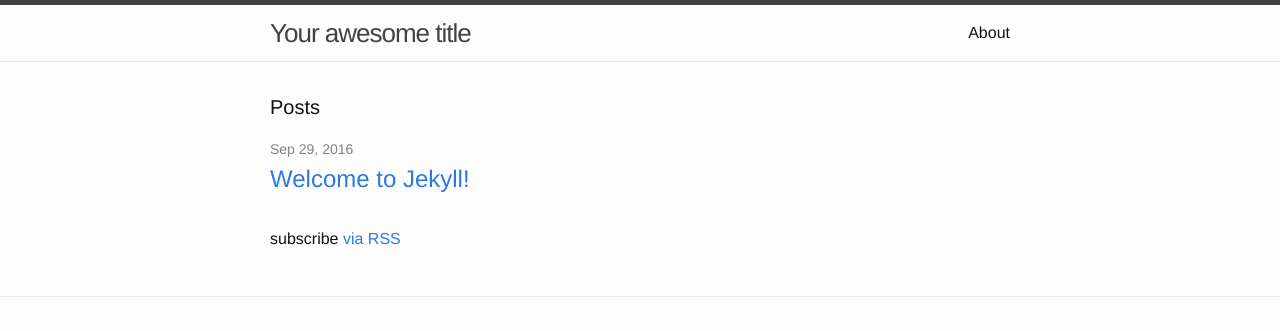
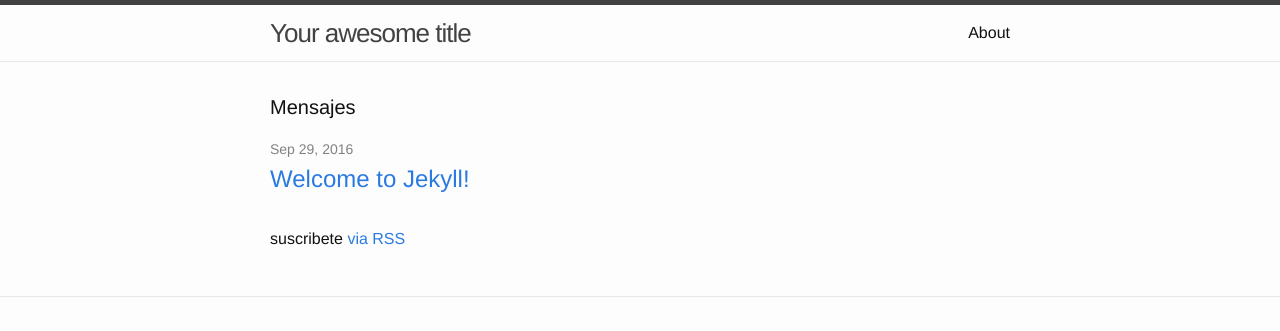
Before and after one commit to gonpalumpa/gonpalumpa.github.io, a Jekyll site: the page built from index.html, in a window 1280 px wide. Shown: the top 331 px of the page. Built offline with Jekyll 4.4.1, drawn with Linux system fonts in a browser that asks for light colours.

Commit message:
Update index.html

```diff
--- a/index.html
+++ b/index.html
@@ -4,7 +4,7 @@ layout: default
 
 <div class="home">
 
-  <h1 class="page-heading">Posts</h1>
+  <h1 class="page-heading">Mensajes</h1>
 
   <ul class="post-list">
     {% for post in site.posts %}
@@ -18,6 +18,6 @@ layout: default
     {% endfor %}
   </ul>
 
-  <p class="rss-subscribe">subscribe <a href="{{ "/feed.xml" | prepend: site.baseurl }}">via RSS</a></p>
+  <p class="rss-subscribe">suscribete <a href="{{ "/feed.xml" | prepend: site.baseurl }}">via RSS</a></p>
 
 </div>
```
